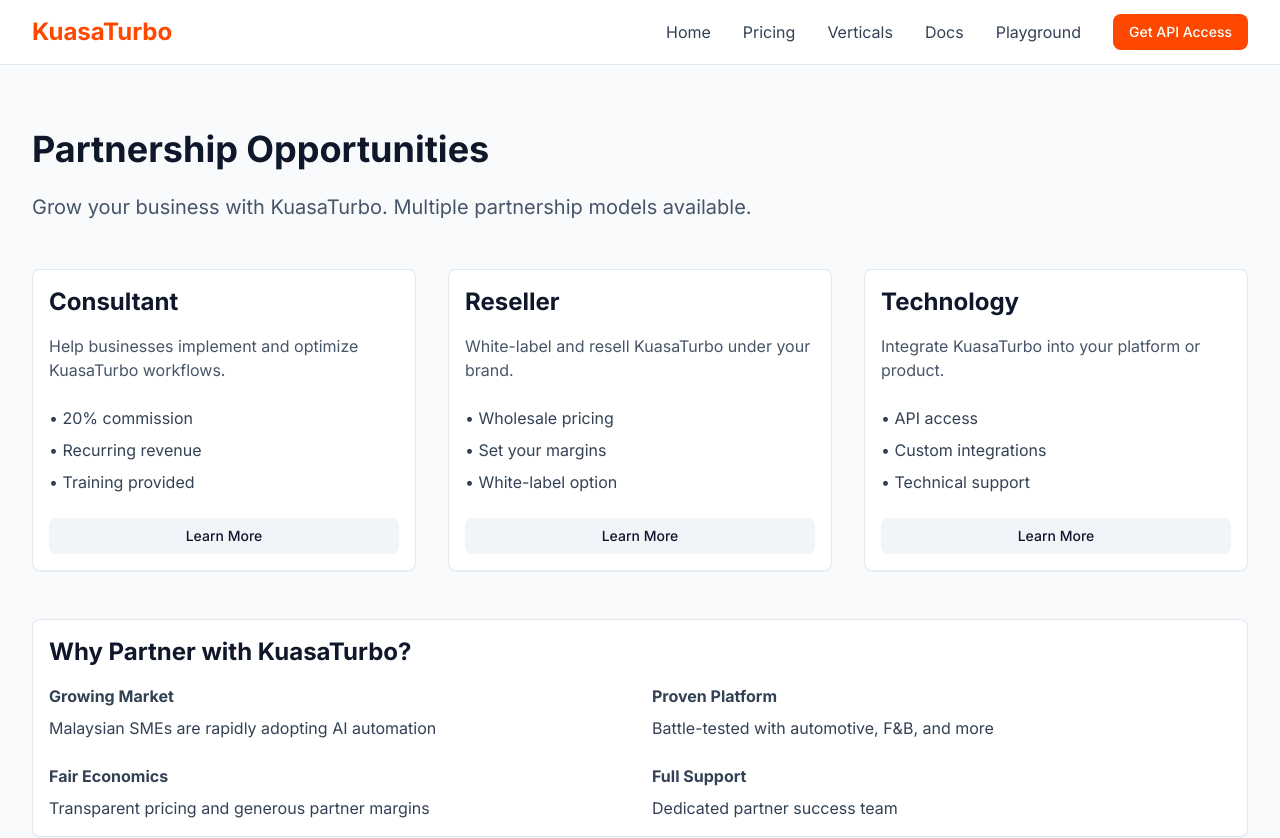
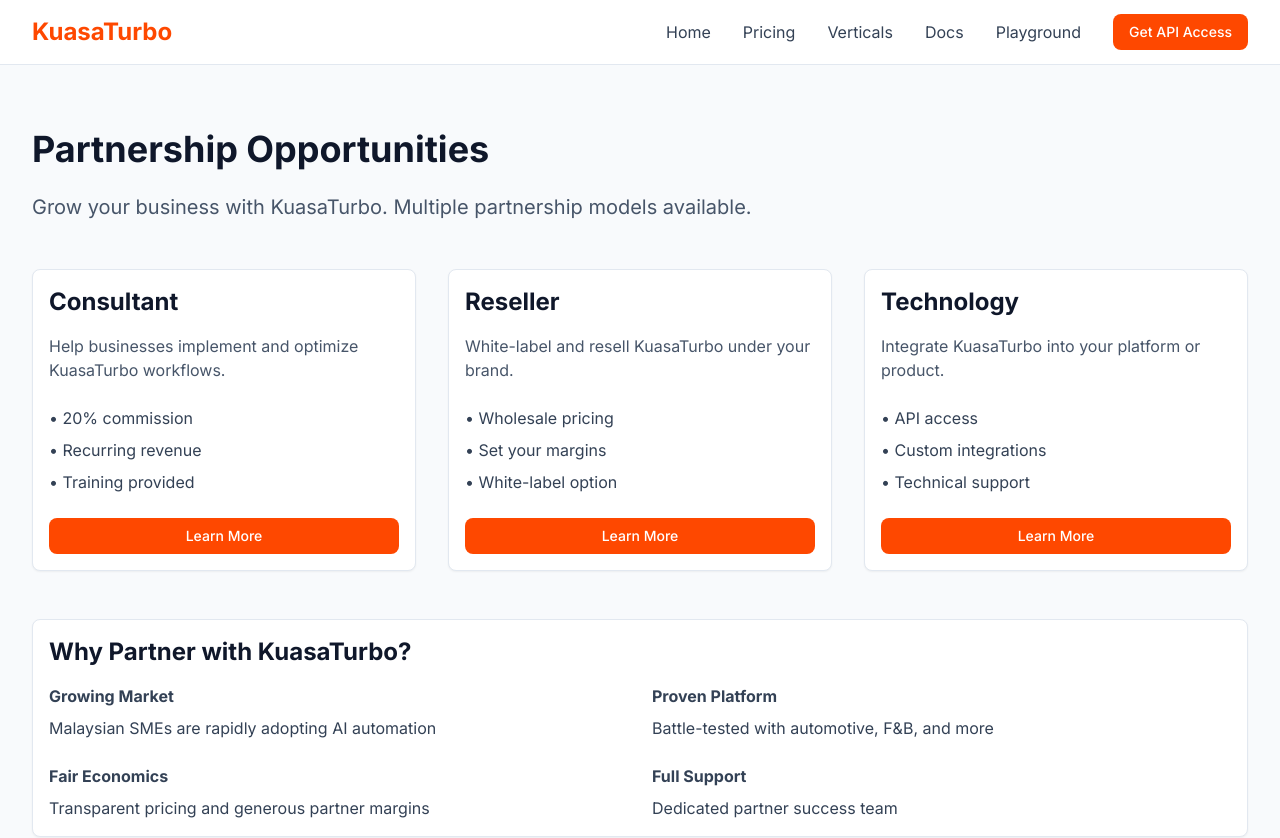
Before and after one commit to fidos777/kuasaturbo-frontend, a Next.js app: page /partners in a window 1280 px wide. Shown: the top 838 px of the page. Built offline with nearby package versions, Linux system fonts and the light colour scheme.

Commit message:
fix: partners page buttons to orange primary

```diff
--- a/app/partners/page.tsx
+++ b/app/partners/page.tsx
@@ -22,7 +22,7 @@
             <li>• Training provided</li>
           </ul>
           <Link href="/consultant">
-            <Button variant="secondary" className="w-full">Learn More</Button>
+            <Button variant="primary" className="w-full">Learn More</Button>
           </Link>
         </Card>
 
@@ -37,7 +37,7 @@
             <li>• White-label option</li>
           </ul>
           <Link href="/reseller">
-            <Button variant="secondary" className="w-full">Learn More</Button>
+            <Button variant="primary" className="w-full">Learn More</Button>
           </Link>
         </Card>
 
@@ -52,7 +52,7 @@
             <li>• Technical support</li>
           </ul>
           <Link href="/api-access">
-            <Button variant="secondary" className="w-full">Learn More</Button>
+            <Button variant="primary" className="w-full">Learn More</Button>
           </Link>
         </Card>
       </div>
```
